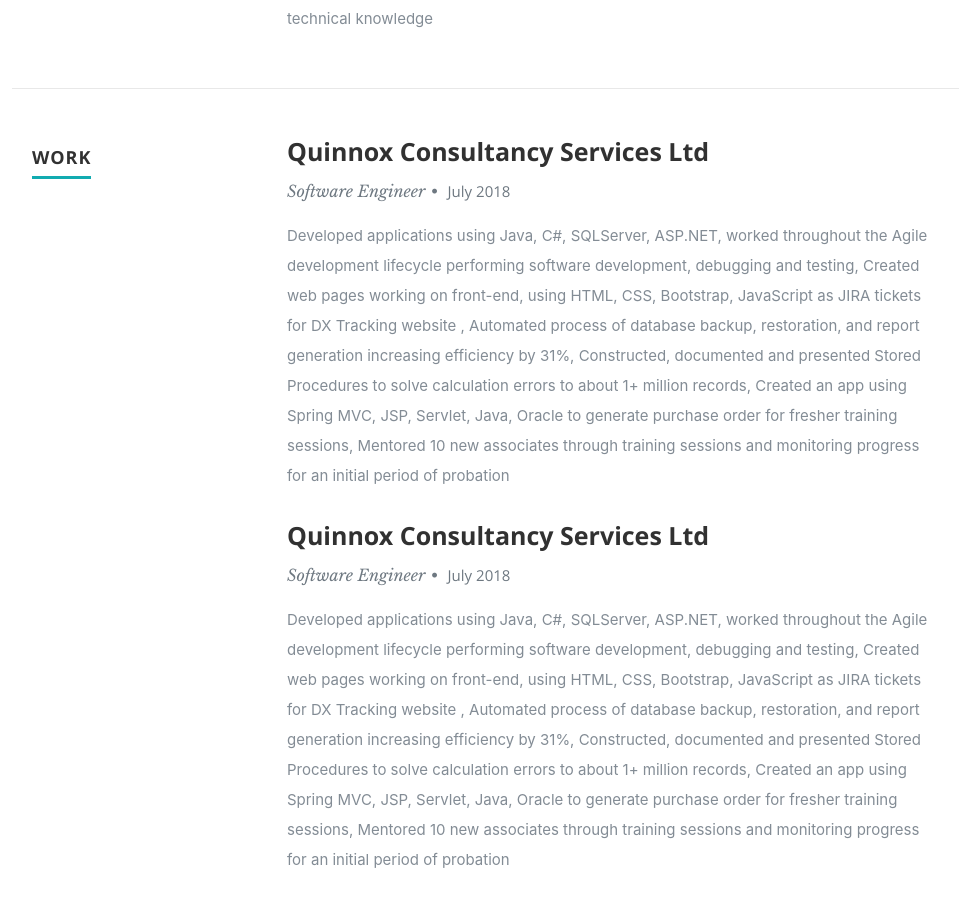
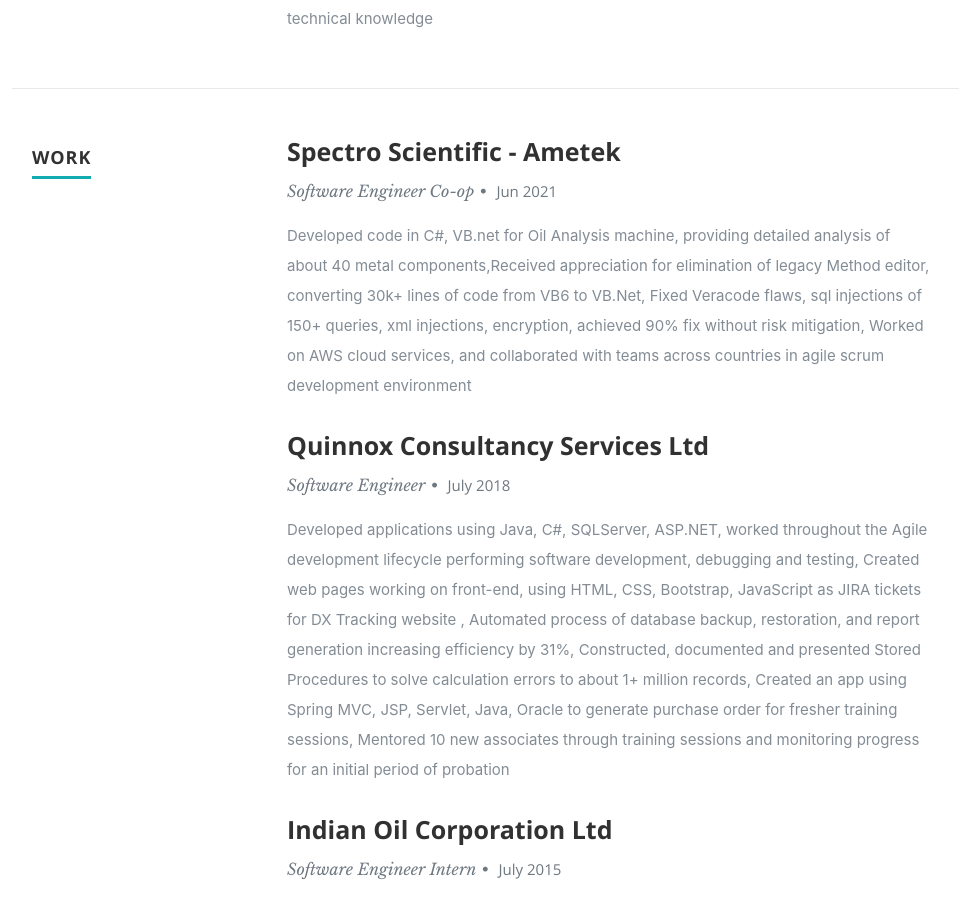
Before and after one commit to AishwaryaSawant/Portfolio, a React (Create React App) app: page / in a window 1280 px wide. Shown: the part 2260-3165 px from the top of the page, without its empty margins (118-1077 px from the left). Built offline with nearby package versions, Linux system fonts and the light colour scheme.

Commit message:
Adding description to most recent work experience

```diff
--- a/src/resumeData.js
+++ b/src/resumeData.js
@@ -51,11 +51,11 @@ let resumeData = {
     ],
     "work":[
       {
-        "CompanyName":"Quinnox Consultancy Services Ltd",
-        "specialization":"Software Engineer",
-        "MonthOfLeaving":"July",
-        "YearOfLeaving":"2018",
-        "Achievements":"Developed applications using Java, C#, SQLServer, ASP.NET, worked throughout the Agile development lifecycle performing software development, debugging and testing, Created web pages working on front-end, using HTML, CSS, Bootstrap, JavaScript as JIRA tickets for DX Tracking website , Automated process of database backup, restoration, and report generation increasing efficiency by 31%, Constructed, documented and presented Stored Procedures to solve calculation errors to about 1+ million records, Created an app using Spring MVC, JSP, Servlet, Java, Oracle to generate purchase order for fresher training sessions, Mentored 10 new associates through training sessions and monitoring progress for an initial period of probation"
+        "CompanyName":"Spectro Scientific - Ametek",
+        "specialization":"Software Engineer Co-op",
+        "MonthOfLeaving":"Jun",
+        "YearOfLeaving":"2021",
+        "Achievements":"Developed code in C#, VB.net for Oil Analysis machine, providing detailed analysis of about 40 metal components,Received appreciation for elimination of legacy Method editor, converting 30k+ lines of code from VB6 to VB.Net, Fixed Veracode flaws, sql injections of 150+ queries, xml injections, encryption, achieved 90% fix without risk mitigation, Worked on AWS cloud services, and collaborated with teams across countries in agile scrum development environment"
       },
       {
         "CompanyName":"Quinnox Consultancy Services Ltd",
```
